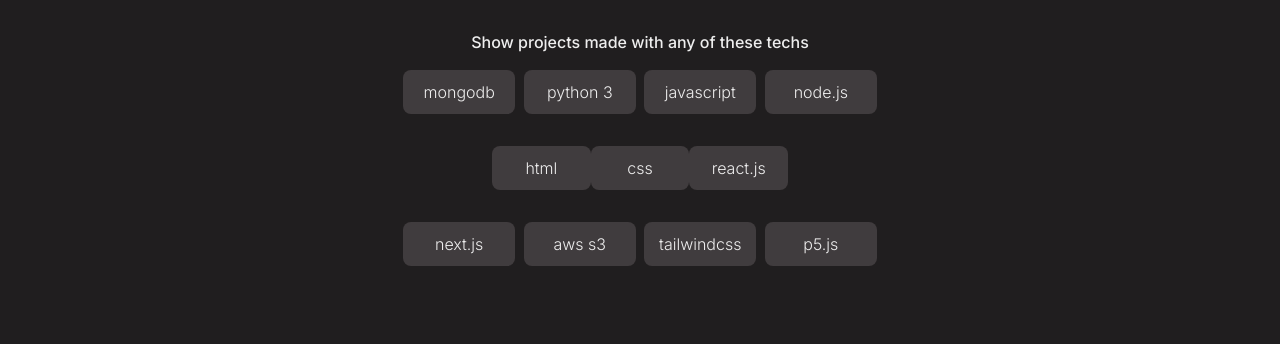
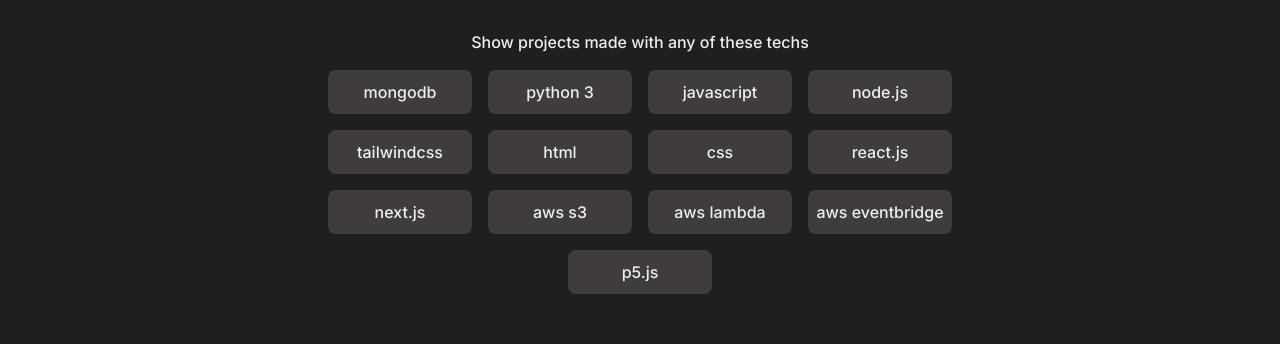
Before and after one commit to leonrode/leonro.de, a Next.js app: page /experience in a window 1280 px wide. Shown: the part 240-584 px from the top of the page. Built offline with nearby package versions, Linux system fonts and the light colour scheme.

Commit message:
redesign tags, added aws lambda + aws eventbridge tags

```diff
--- a/components/Project.jsx
+++ b/components/Project.jsx
@@ -25,7 +25,10 @@
       <div className="flex items-center justify-center">
         <div className="mx-2 mt-4 flex w-fit  justify-evenly lg:justify-evenly gap-4 flex-wrap">
           {project.tags.map((tag) => (
-            <div key={tag} className="text-text bg-elevated p-2 rounded-lg">
+            <div
+              key={tag}
+              className="text-text font-light bg-elevated p-2 rounded-lg"
+            >
               {tag}
             </div>
           ))}
--- a/components/Tag.jsx
+++ b/components/Tag.jsx
@@ -4,7 +4,7 @@
       onClick={() => clickHandler(text)}
       className={`border-2 hover:border-primary ${
         selected ? "border-[3px] border-primary" : "border-transparent"
-      }  cursor-pointer transition text-text text-sm lg:text-base rounded-lg font-light bg-elevated w-20 lg:w-28 flex  py-2 items-center justify-center`}
+      }  cursor-pointer transition text-text text-center text-sm lg:text-base rounded-lg  bg-elevated w-24 lg:w-36 flex  py-2 items-center justify-center`}
     >
       {text}
     </div>
--- a/pages/experience.js
+++ b/pages/experience.js
@@ -10,9 +10,24 @@
 
 const Experience = () => {
   const [selectedTags, setSelectedTags] = useState([]);
-  const topTags = ["mongodb", "python 3", "javascript", "node.js"];
+  const topTags = [
+    "mongodb",
+    "python 3",
+    "javascript",
+    "node.js",
+    "tailwindcss",
+  ];
   const midTags = ["html", "css", "react.js"];
-  const bottomTags = ["next.js", "aws s3", "tailwindcss", "p5.js"];
+  const bottomTags = [
+    "next.js",
+    "aws s3",
+    "aws lambda",
+    "aws eventbridge",
+
+    "p5.js",
+  ];
+
+  const tags = [...topTags, ...midTags, ...bottomTags];
 
   const onTagClick = (tag) => {
     if (selectedTags.includes(tag)) {
@@ -30,28 +45,8 @@
           Show projects made with any of these techs
         </p>
         <div className="mt-4 mb-24 my-8 flex flex-col w-full items-center">
-          <div className="flex items-center w-full md:w-3/4 lg:w-2/5 justify-between">
-            {topTags.map((tag) => (
-              <Tag
-                key={tag}
-                text={tag}
-                clickHandler={onTagClick}
-                selected={selectedTags.includes(tag)}
-              />
-            ))}
-          </div>
-          <div className="my-8 flex items-center w-3/4 md:w-1/2 lg:w-3/12 justify-between">
-            {midTags.map((tag) => (
-              <Tag
-                key={tag}
-                text={tag}
-                clickHandler={onTagClick}
-                selected={selectedTags.includes(tag)}
-              />
-            ))}
-          </div>
-          <div className="flex items-center w-full md:w-3/4 lg:w-2/5 justify-between">
-            {bottomTags.map((tag) => (
+          <div className="flex justify-center w-full lg:w-3/5 gap-4 flex-wrap">
+            {tags.map((tag) => (
               <Tag
                 key={tag}
                 text={tag}
--- a/projects.js
+++ b/projects.js
@@ -4,7 +4,7 @@
     description:
       "westchestercovidtracker.com is an interactive tool to view COVID-19 case trends within municipalities of Westchester County, NY." +
       " It began tracking data since November 2020, a few months into the pandemic, and continues to publish new data daily." +
-      " The site itself was built using Next.js and features serverless API routing. A Python 3 script fetches new data and publishes them to a MongoDB Atlas database as soon as they are available.",
+      " The site itself was built using Next.js and features serverless API routing. A Python 3 script located in AWS Lambda gets called regularly by AWS EventBridge to fetch the latest data and update the site.",
     imageUrl:
       "https://camo.githubusercontent.com/a32a834663d026aaa4c6d9b540425d1463f6b02e6ba3848a1d5b5a809f50684f/68747470733a2f2f692e696d6775722e636f6d2f7830736e3662552e706e67",
     repoUrl: "https://github.com/leonrode/westchestercovidtracker.com",
@@ -18,6 +18,8 @@
       "html",
       "javascript",
       "css",
+      "aws lambda",
+      "aws eventbridge",
     ],
   },
   {
```
